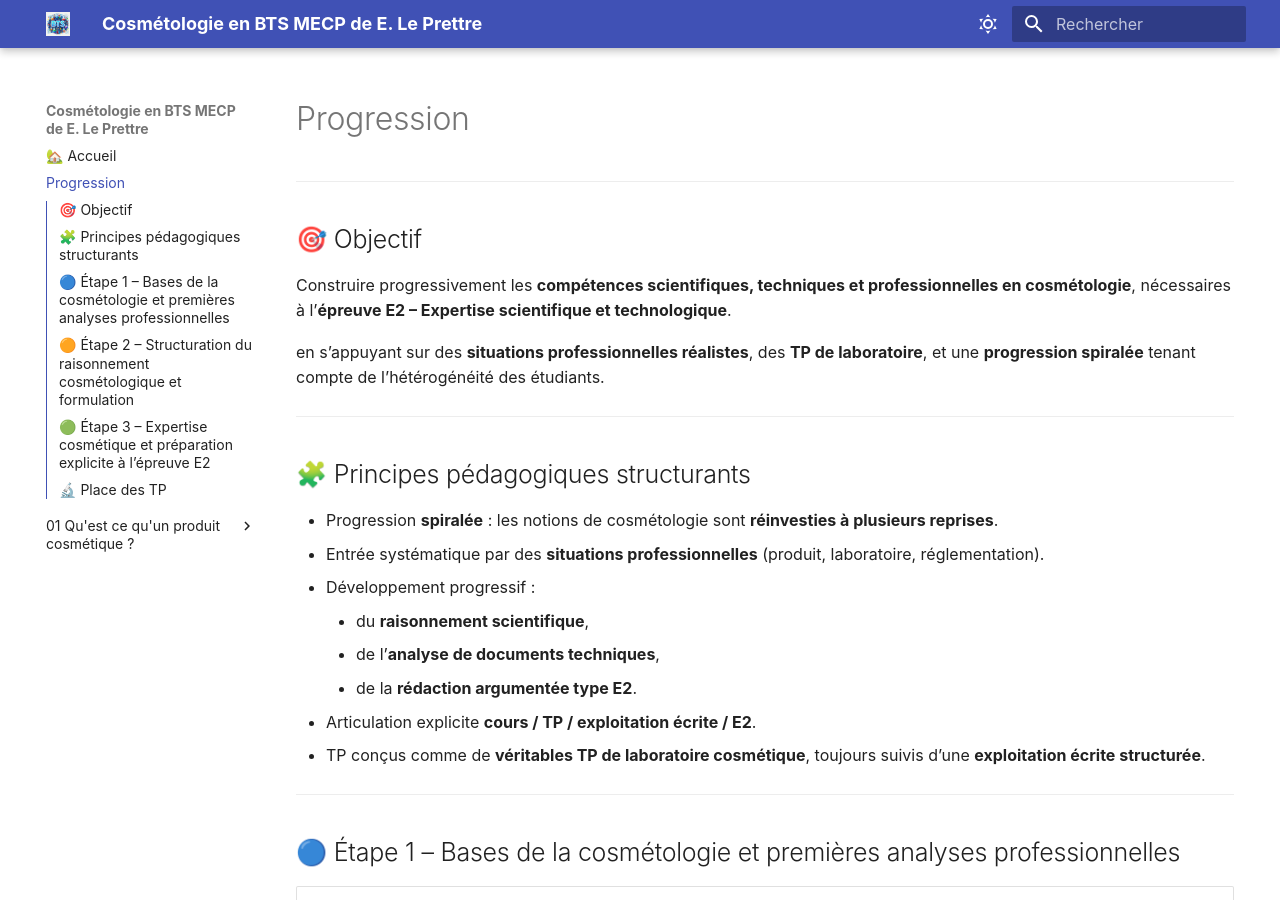
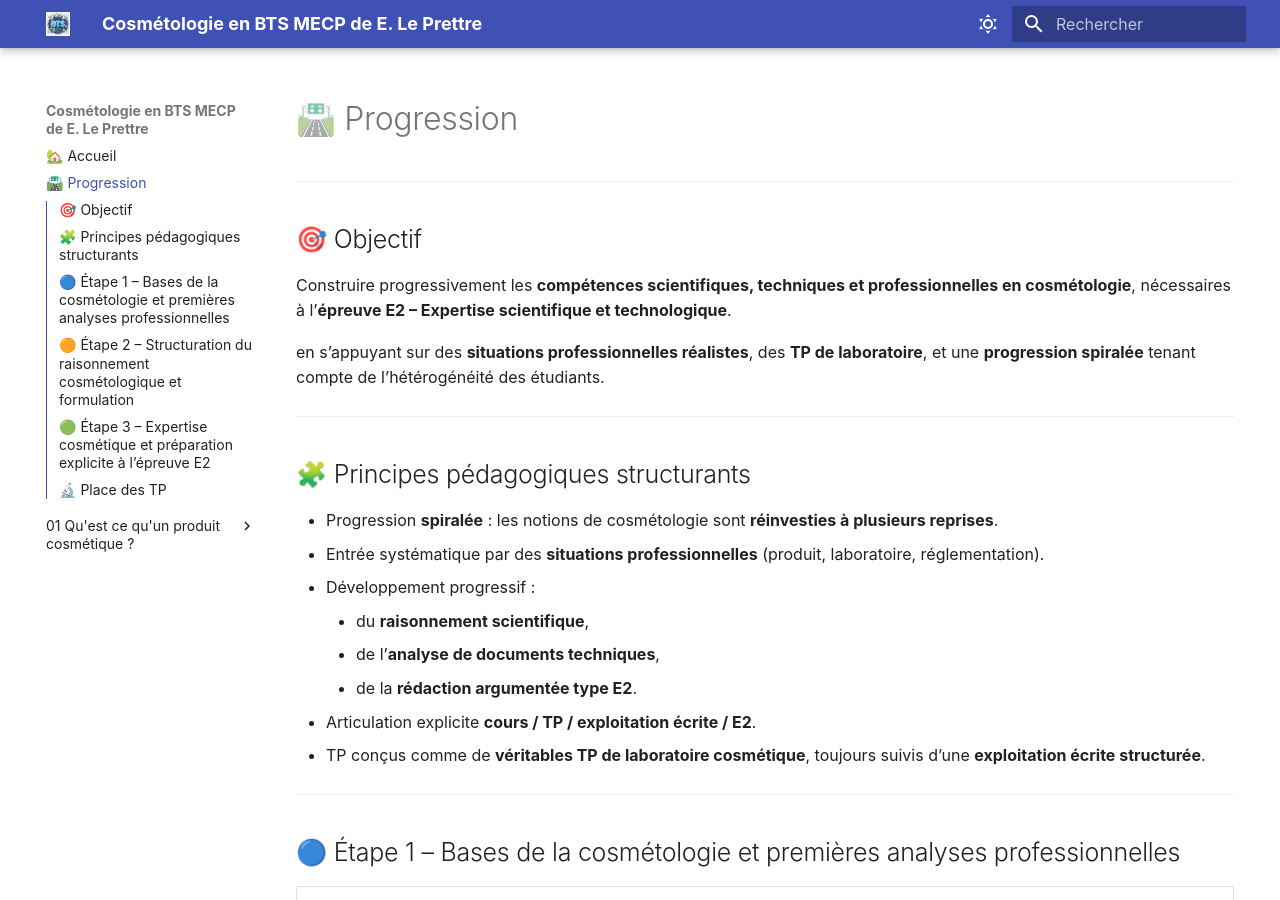
Before and after one commit to E-LePrettre/bts-mecp-cosmetologie, an MkDocs documentation site: the page built from docs/00_chapitre/progression.md, in a window 1280 px wide and 900 px high. Built offline with MkDocs 1.6.1 and Material for MkDocs 9.7.7, drawn with Linux system fonts in a browser that asks for light colours.

```diff
--- a/docs/00_chapitre/progression.md
+++ b/docs/00_chapitre/progression.md
@@ -1,4 +1,4 @@
-# Progression
+# 🛣️ Progression
 
 
 
```
